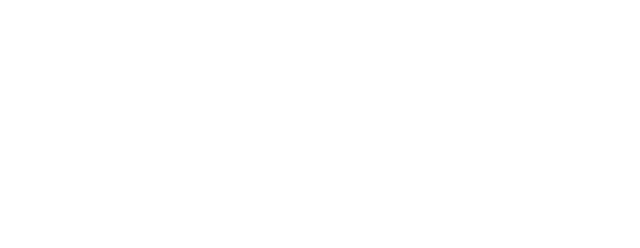
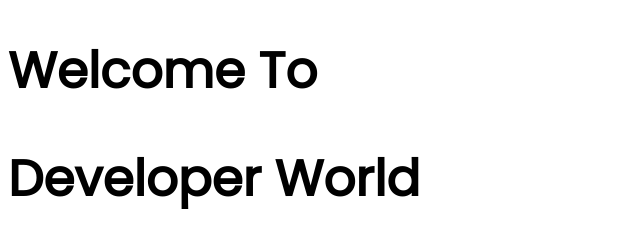
Before and after one commit to Getrank01/module-4-practice, a plain HTML site: page index.html in a window 1280 px wide. Shown: the whole page, without its empty margins (0-640 px from the left). Drawn offline with Linux system fonts and the light colour scheme.

Commit message:
h1 added

```diff
--- a/index.html
+++ b/index.html
@@ -4,10 +4,14 @@
     <meta charset="UTF-8">
     <meta http-equiv="X-UA-Compatible" content="IE=edge">
     <meta name="viewport" content="width=device-width, initial-scale=1.0">
+    <link rel="preconnect" href="https://fonts.googleapis.com">
+    <link rel="preconnect" href="https://fonts.gstatic.com" crossorigin>
+    <link href="https://fonts.googleapis.com/css2?family=Poppins&display=swap" rel="stylesheet">
     <title>Module 03</title>
     <link rel="stylesheet" href="style.css">
 </head>
 <body>
-
+    <h1>Welcome To</h1>
+    <h1>Developer World</h1>
 </body>
 </html>
--- a/style.css
+++ b/style.css
@@ -0,0 +1,6 @@
+body {
+    font-family: 'Poppins', sans-serif;
+}
+h1 {
+    font-size: 50px;
+}
```
Also changed, not shown: pic/dream-bg.png (added), pic/exp-bg.png (added), pic/my-bg.png (added), pic/my-bg2.png (added), pic/top-banner.png (added).
